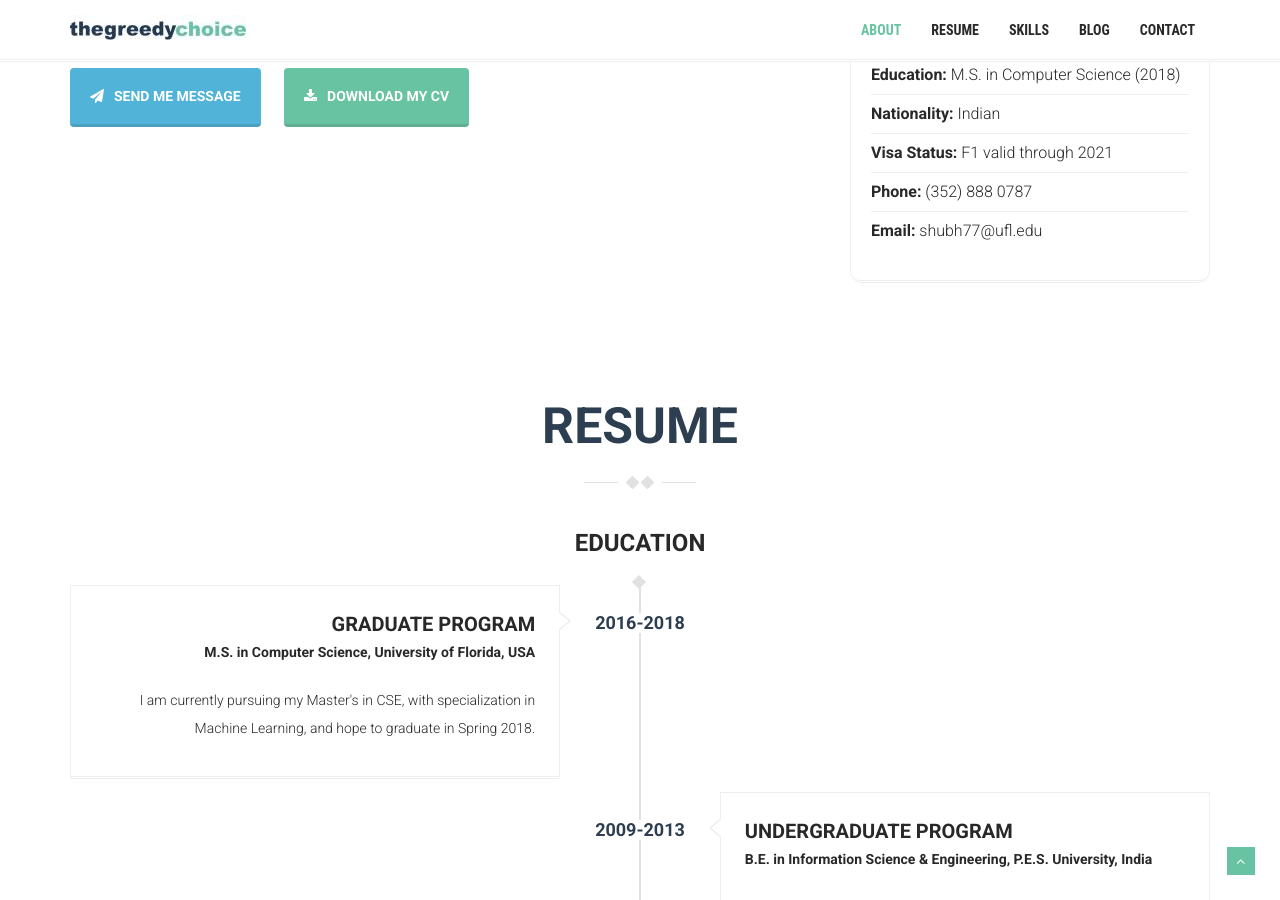
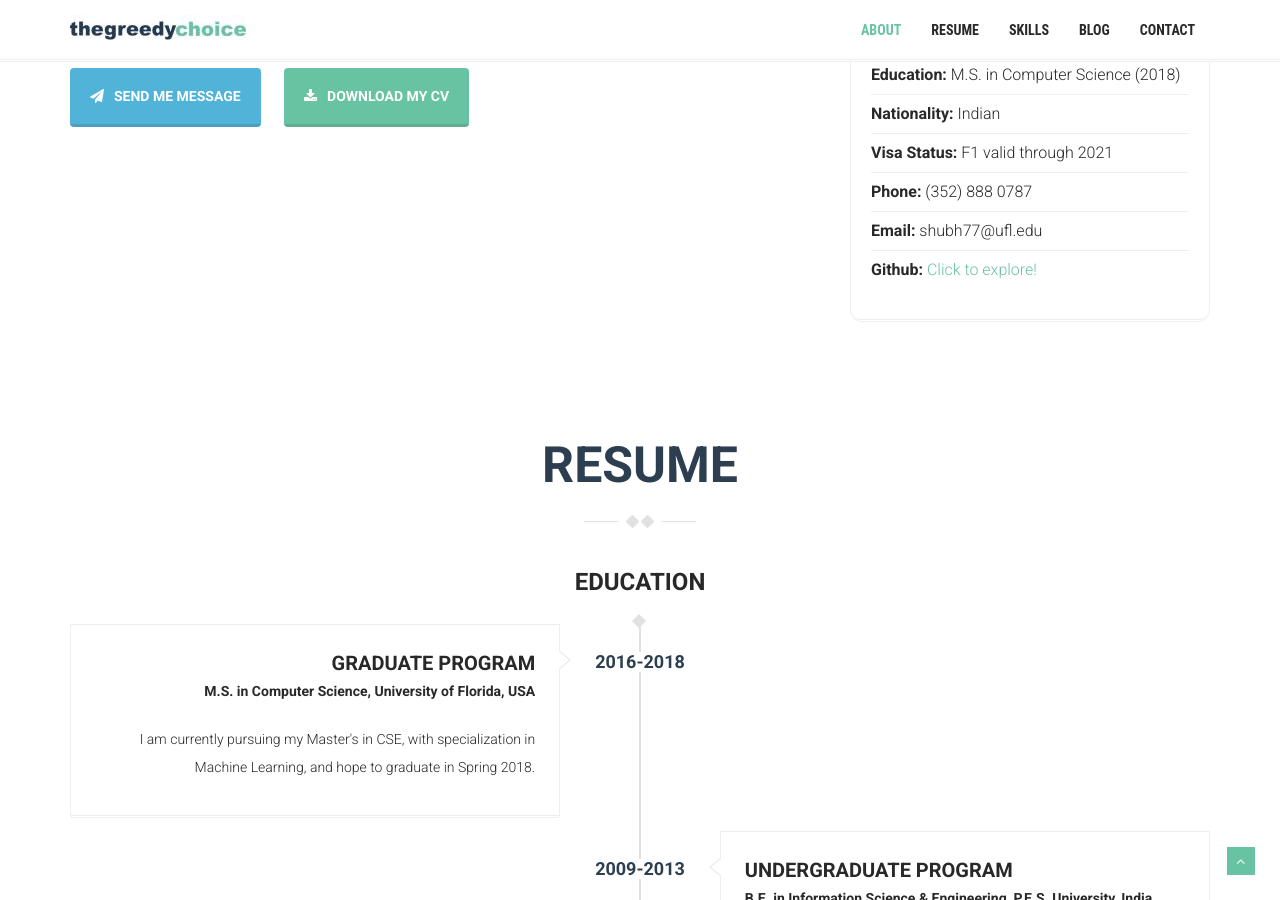
Before and after one commit to thegreedychoice/thegreedychoice.github.io, a Jekyll site: the page built from index.md, in a window 1280 px wide and 900 px high, scrolled down 695 px. Built offline with Jekyll 4.4.1, drawn with Linux system fonts in a browser that asks for light colours.

Commit message:
Updated Git Link

```diff
--- a/_layouts/home-portfolio.html
+++ b/_layouts/home-portfolio.html
@@ -135,6 +135,7 @@
                 <li><strong>Visa Status:</strong> F1 valid through 2021</li>
                 <li><strong>Phone:</strong> (352) 888 0787</li>
                 <li><strong>Email:</strong> shubh77@ufl.edu</li>
+                <li><strong>Github:</strong> <a href="https://github.com/thegreedychoice" target="_blank"> Click to explore! </a></li>
               </ul>
             </div>
           </div> <!-- col-md-4 -->
```
